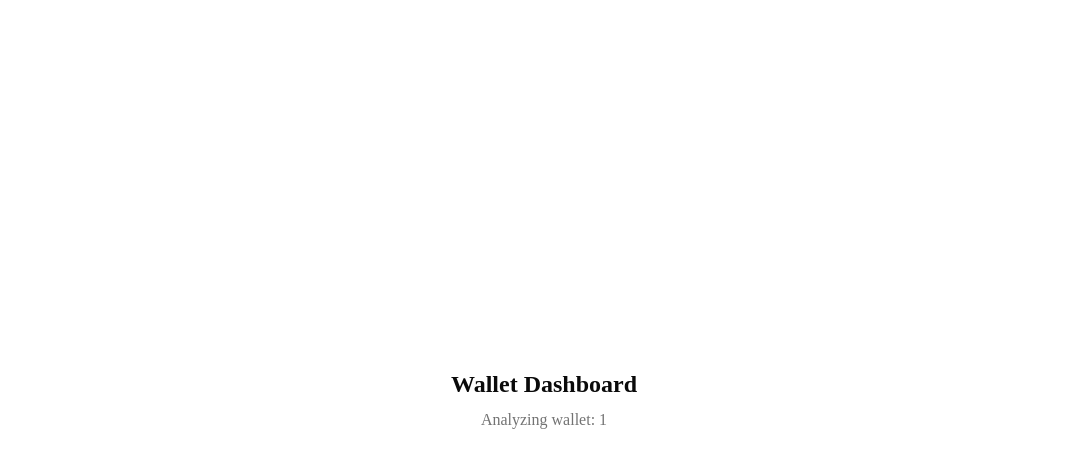
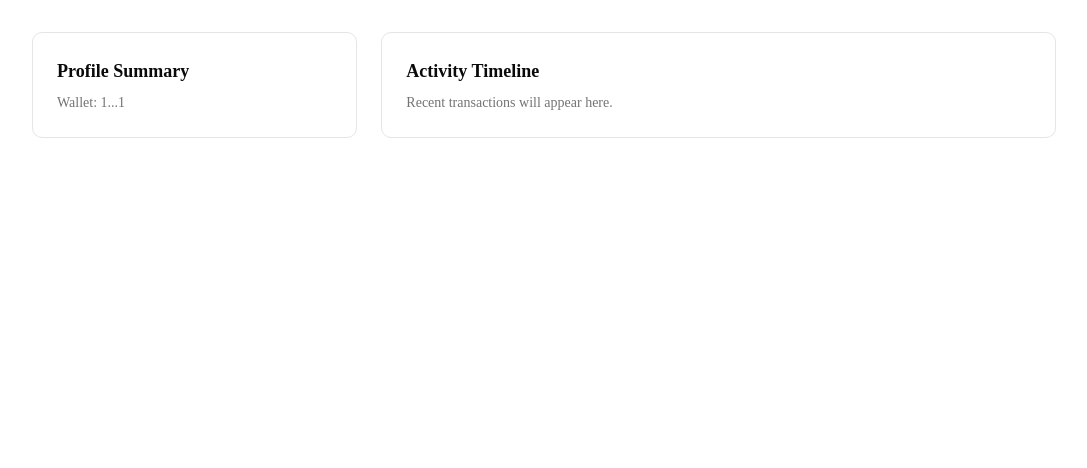
Before and after one commit to AirisDom/solsight, a Next.js app: page /wallet/1 in a window 1280 px wide. Shown: the top 468 px of the page, without its empty margins (96-1183 px from the left). Built offline with nearby package versions, Linux system fonts and the light colour scheme.

Commit message:
Create Dashboard page route structure

```diff
--- a/app/wallet/[address]/page.tsx
+++ b/app/wallet/[address]/page.tsx
@@ -6,12 +6,27 @@ export default async function WalletPage({ params }: WalletPageProps) {
   const { address } = await params;
 
   return (
-    <main className="flex flex-1 flex-col items-center justify-center px-4">
-      <div className="text-center">
-        <h1 className="text-2xl font-bold">Wallet Dashboard</h1>
-        <p className="mt-2 text-muted-foreground">
-          Analyzing wallet: {address}
-        </p>
+    <main className="flex flex-1 flex-col px-4 py-8">
+      <div className="mx-auto w-full max-w-5xl">
+        <div className="grid grid-cols-1 gap-6 md:grid-cols-3">
+          <div className="md:col-span-1">
+            <div className="rounded-lg border bg-card p-6 text-card-foreground">
+              <h2 className="text-lg font-semibold">Profile Summary</h2>
+              <p className="mt-2 text-sm text-muted-foreground">
+                Wallet: {address.slice(0, 4)}...{address.slice(-4)}
+              </p>
+            </div>
+          </div>
+
+          <div className="md:col-span-2">
+            <div className="rounded-lg border bg-card p-6 text-card-foreground">
+              <h2 className="text-lg font-semibold">Activity Timeline</h2>
+              <p className="mt-2 text-sm text-muted-foreground">
+                Recent transactions will appear here.
+              </p>
+            </div>
+          </div>
+        </div>
       </div>
     </main>
   );
```
